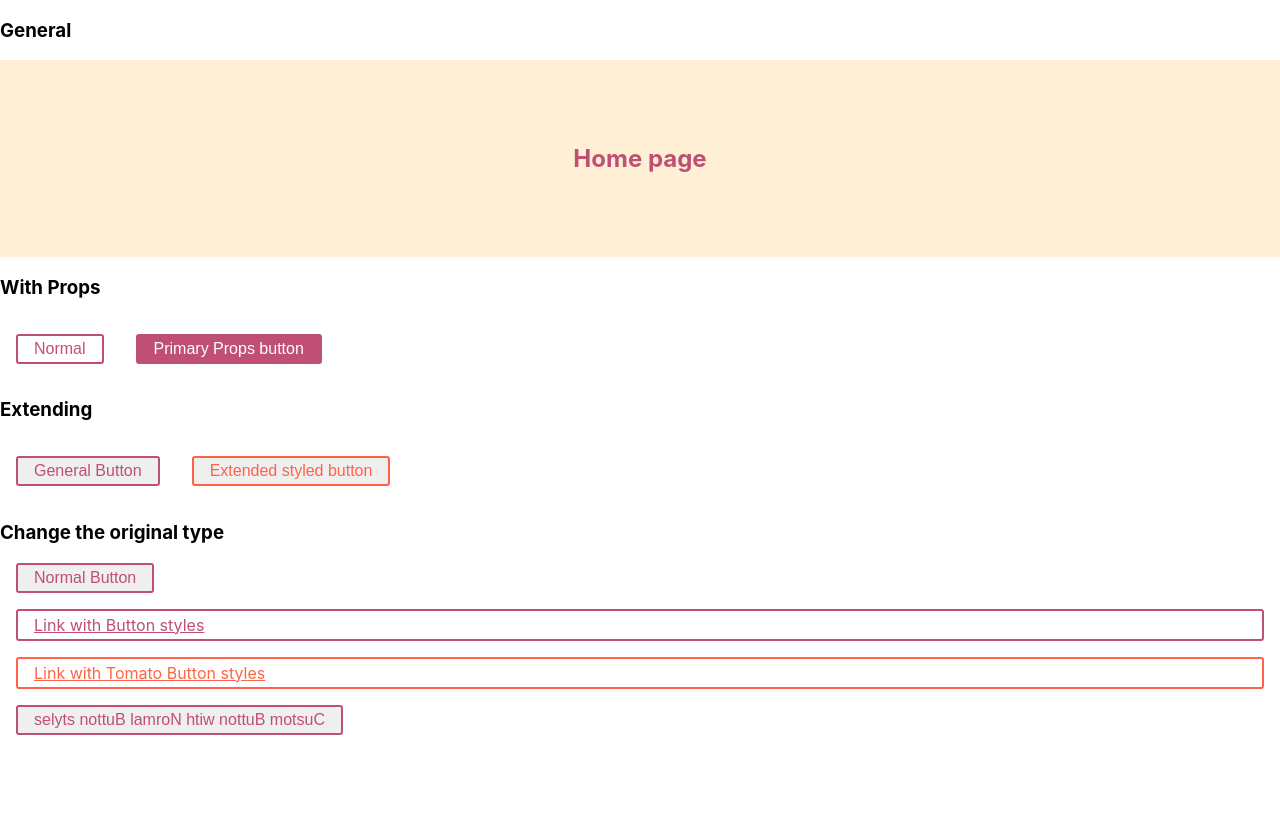
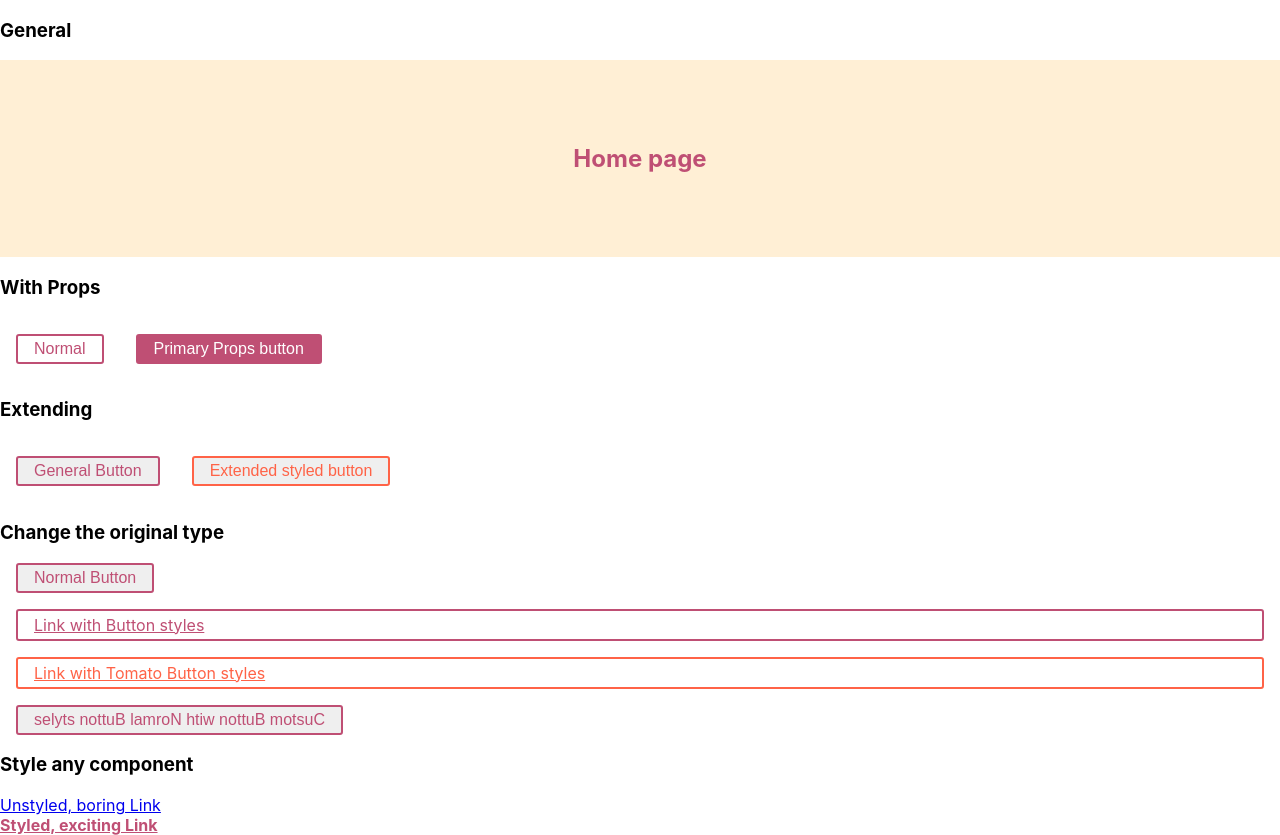
Before and after one commit to Kasun002/react-styled-cp, a React (Create React App) app: page / in a window 1280 px wide. Before the commit the page ends 800 px from the top, so only its background shows below. Built offline with nearby package versions, Linux system fonts and the light colour scheme.

Commit message:
Styled any component

```diff
--- /dev/null
+++ b/src/components/AnyComponent.tsx
@@ -0,0 +1,28 @@
+import { styled } from "styled-components";
+
+const Link: React.FC<any> = ({ className, children }) => (
+    <a className={className} href="https://google.com">
+        {children}
+    </a>
+);
+
+const StyledLink = styled(Link)`
+    color: #BF4F74;
+    font-weight: bold;
+  `;
+
+const AnyComponent = () => {
+    return (
+        <div>
+            <Link>Unstyled, boring Link</Link>
+            <br />
+            <StyledLink>
+                <div>Styled, exciting Link</div>
+            </StyledLink>
+        </div>
+    )
+}
+
+export default AnyComponent;
+
+// If we are styling custom component it should have className props exactly
--- a/src/pages/Home.tsx
+++ b/src/pages/Home.tsx
@@ -1,3 +1,4 @@
+import AnyComponent from "../components/AnyComponent";
 import ChangeType from "../components/ChangeType";
 import ExtendingStyles from "../components/Extending";
 import General from "../components/General";
@@ -14,6 +15,8 @@ const HomePage: React.FC = () => {
             <ExtendingStyles></ExtendingStyles>
             <h3>Change the original type</h3>
             <ChangeType></ChangeType>
+            <h3>Style any component</h3>
+            <AnyComponent></AnyComponent>
         </>
     )
 }
```
